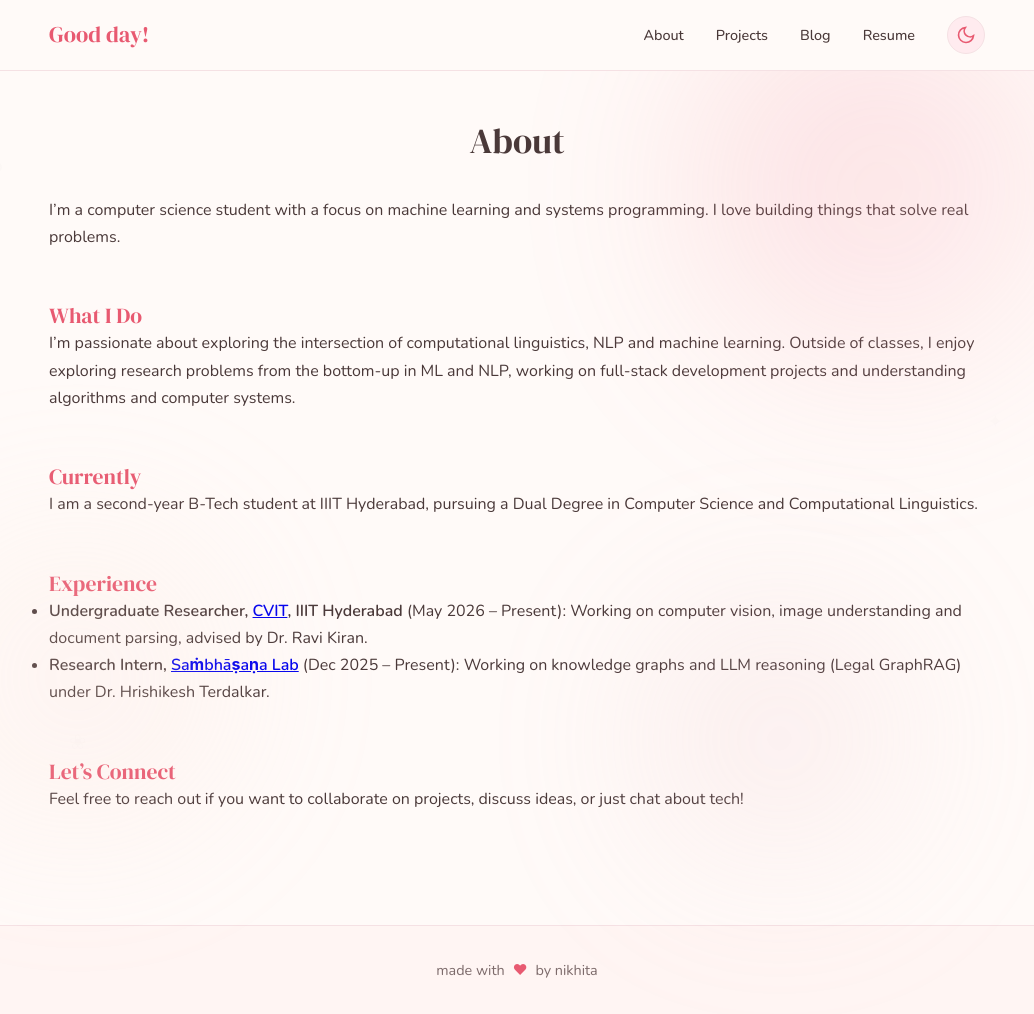
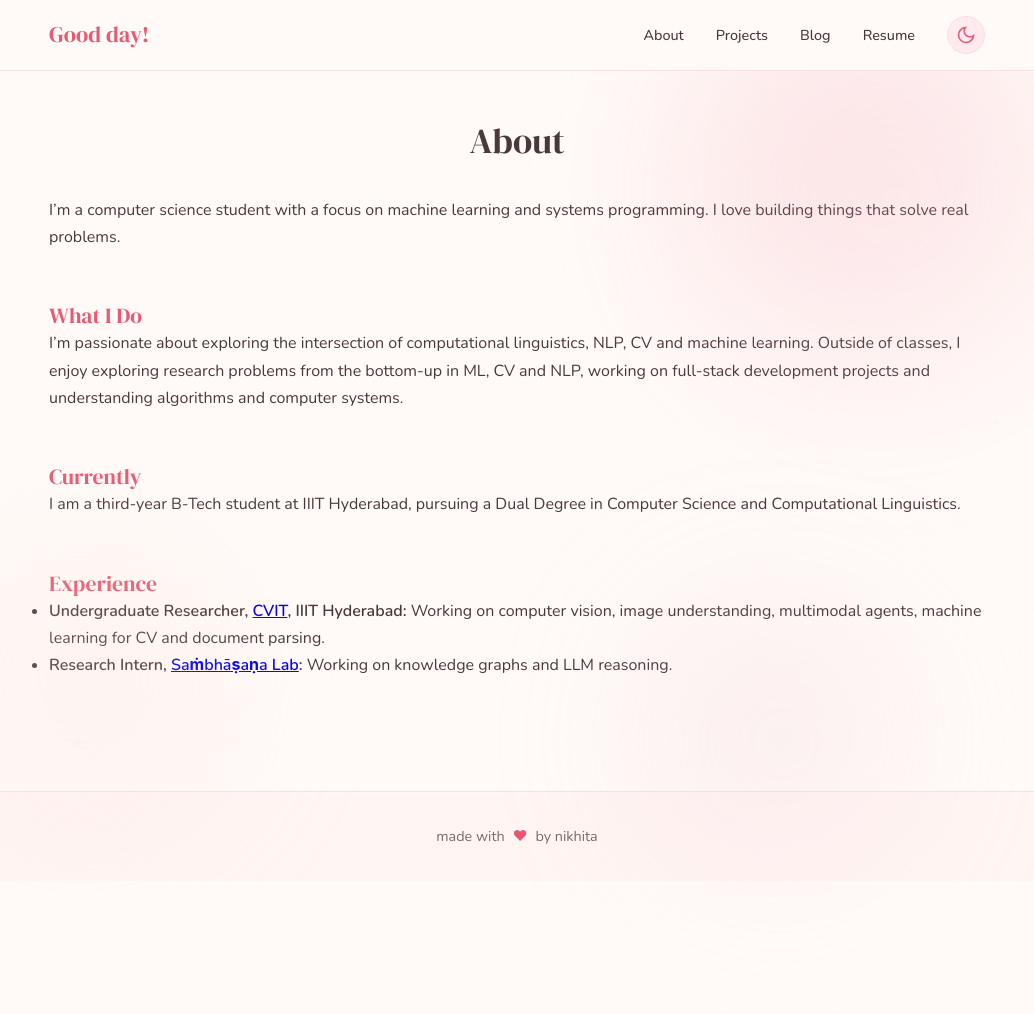
Before and after one commit to n7khita-r/n7khita-r.github.io, a Jekyll site: the page built from pages/about.md, in a window 1280 px wide and 1014 px high. Shown: the whole window, without its empty margins (123-1157 px from the left). Built offline with Jekyll 4.4.1, drawn with Linux system fonts in a browser that asks for light colours.

Commit message:
changed about

```diff
--- a/pages/about.md
+++ b/pages/about.md
@@ -10,23 +10,17 @@ I'm a computer science student with a focus on machine learning and systems prog
 
 ### What I Do
 
-I'm passionate about exploring the intersection of computational linguistics, NLP and machine learning. Outside of classes, I enjoy exploring research problems from the bottom-up in ML and NLP, working on full-stack development projects and understanding algorithms and computer systems.
+I'm passionate about exploring the intersection of computational linguistics, NLP, CV and machine learning. Outside of classes, I enjoy exploring research problems from the bottom-up in ML, CV and NLP, working on full-stack development projects and understanding algorithms and computer systems.
 
 <br>
 
 ### Currently
 
-I am a second-year B-Tech student at IIIT Hyderabad, pursuing a Dual Degree in Computer Science and Computational Linguistics.
+I am a third-year B-Tech student at IIIT Hyderabad, pursuing a Dual Degree in Computer Science and Computational Linguistics.
 
 <br>
 
 ### Experience
 
-- **Undergraduate Researcher, [CVIT](https://cvit.iiit.ac.in/), IIIT Hyderabad** (May 2026 – Present): Working on computer vision, image understanding and document parsing, advised by Dr. Ravi Kiran.
-- **Research Intern, [Saṁbhāṣaṇa Lab](https://sambhashana.github.io/team/)** (Dec 2025 – Present): Working on knowledge graphs and LLM reasoning (Legal GraphRAG) under Dr. Hrishikesh Terdalkar.
-
-<br>
-
-### Let's Connect
-
-Feel free to reach out if you want to collaborate on projects, discuss ideas, or just chat about tech!
+- **Undergraduate Researcher, [CVIT](https://cvit.iiit.ac.in/), IIIT Hyderabad:** Working on computer vision, image understanding, multimodal agents, machine learning for CV and document parsing.
+- **Research Intern, [Saṁbhāṣaṇa Lab](https://sambhashana.github.io/team/):** Working on knowledge graphs and LLM reasoning.
```
